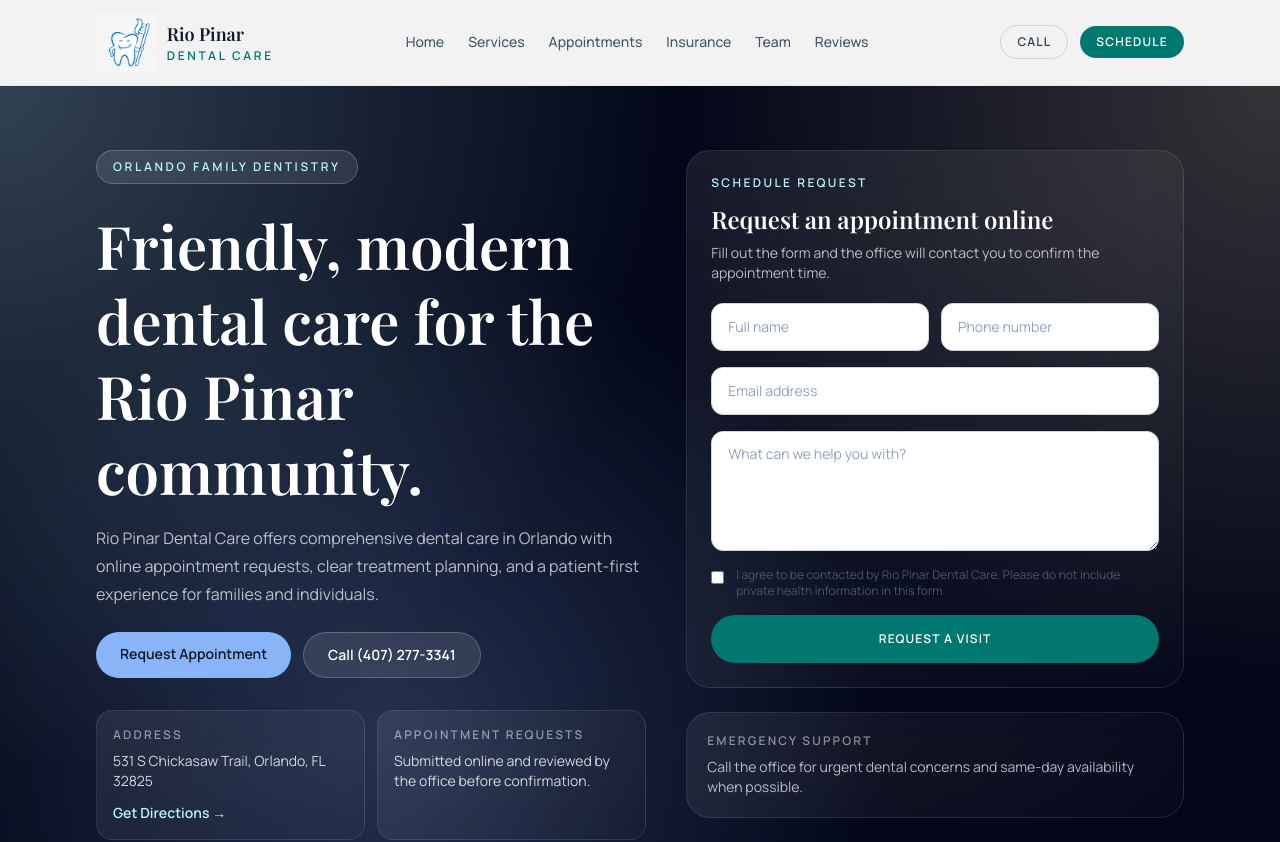
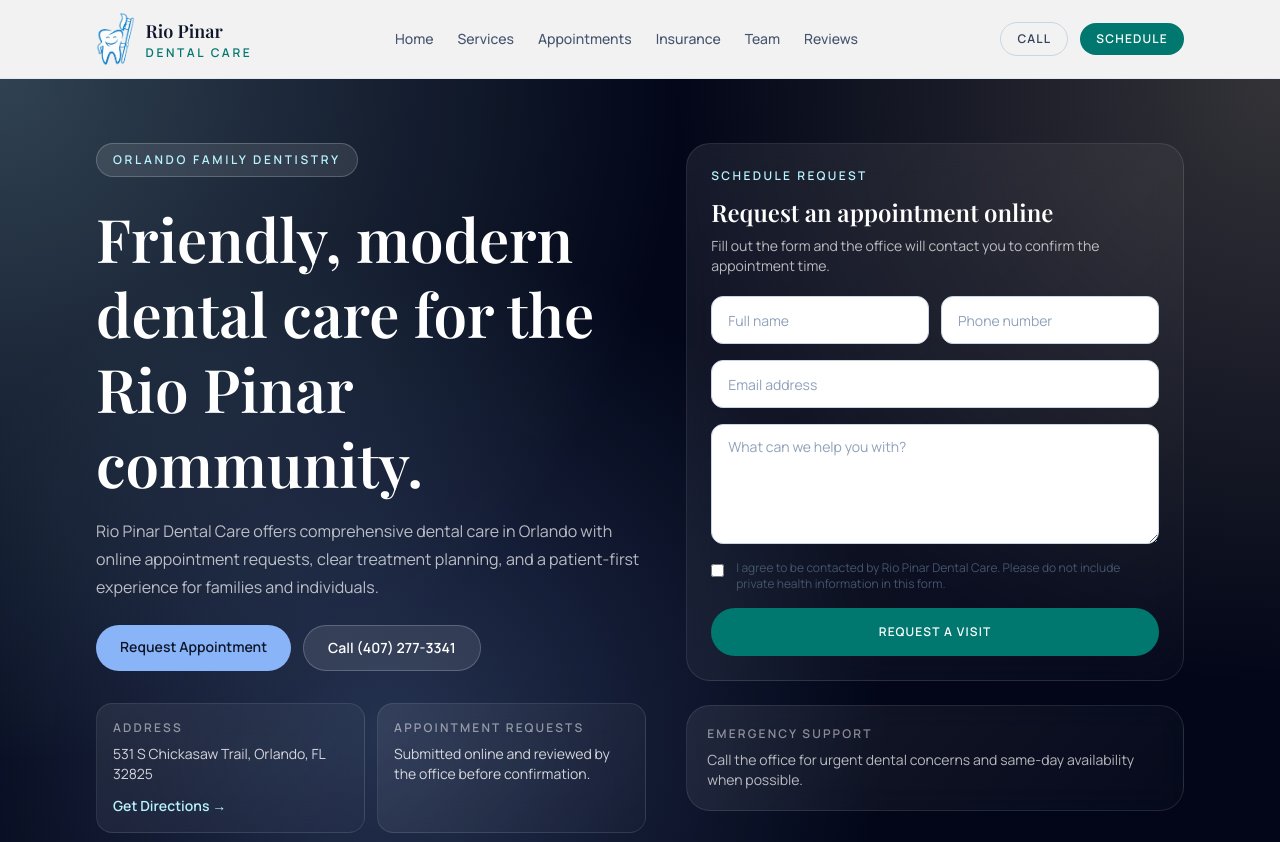
Before and after one commit to elaiken/elaiken-rio-pinar-dental-care, a Next.js app: page / in a window 1280 px wide. Shown: the top 842 px of the page. Built offline with nearby package versions, Linux system fonts and the light colour scheme; a web font is replaced by a local one.

Commit message:
Make tooth logo transparent and flush with layout

```diff
--- a/src/components/rio-pinar-logo.tsx
+++ b/src/components/rio-pinar-logo.tsx
@@ -19,10 +19,10 @@
         src="/rio-pinar-tooth-logo.png"
         alt=""
         aria-hidden="true"
-        width={1254}
-        height={1254}
-        className={`${compact ? "h-11 w-11" : "h-[3.8rem] w-[3.8rem]"} shrink-0 object-contain`}
-        sizes={compact ? "44px" : "61px"}
+        width={732}
+        height={1009}
+        className={`${compact ? "h-10 w-auto" : "h-[3.4rem] w-auto"} shrink-0 object-contain`}
+        sizes={compact ? "40px" : "54px"}
         priority
       />
       {compact ? null : (
```
Also changed, not shown: public/rio-pinar-tooth-logo.png, src/app/icon.png.
